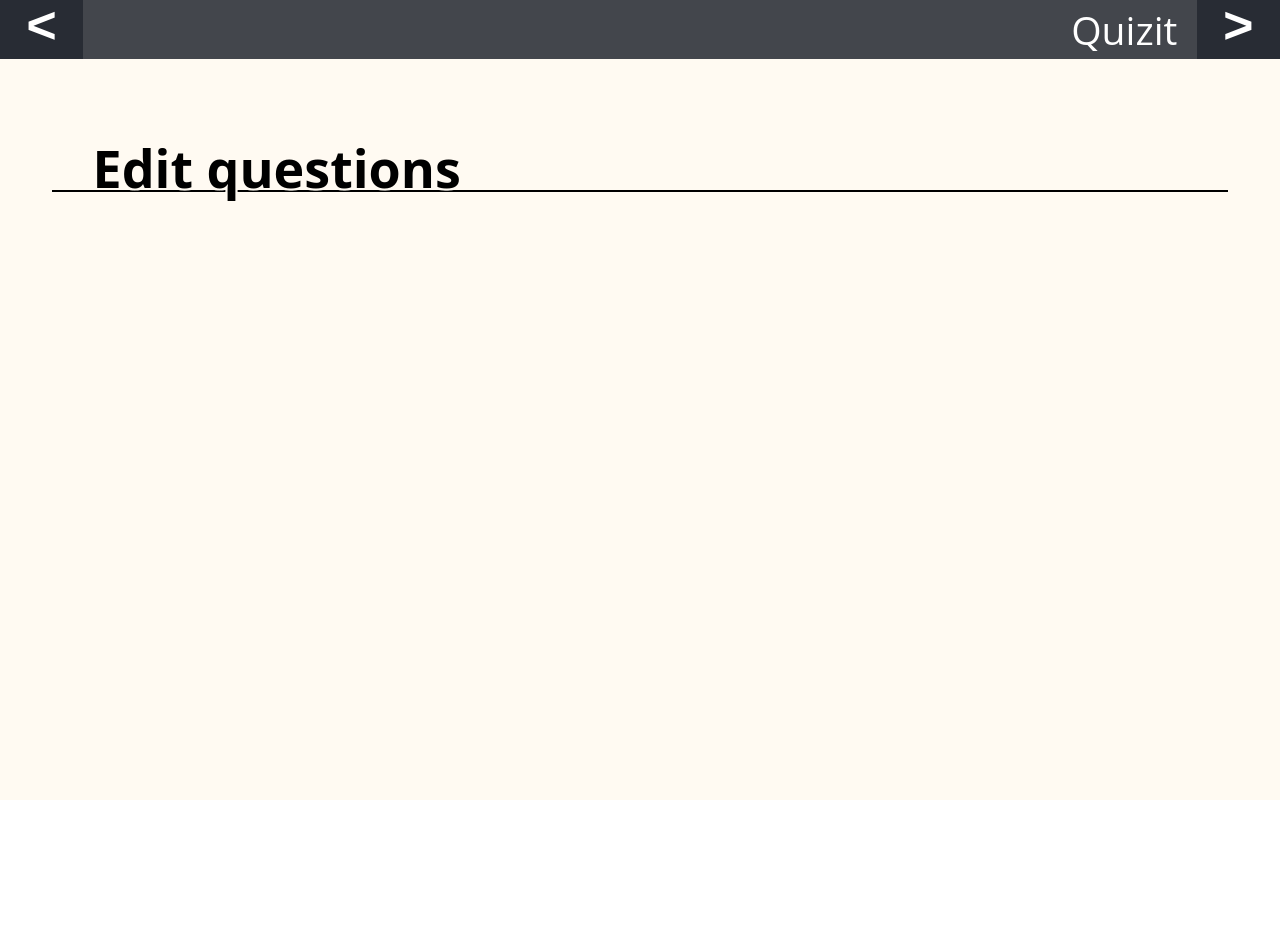
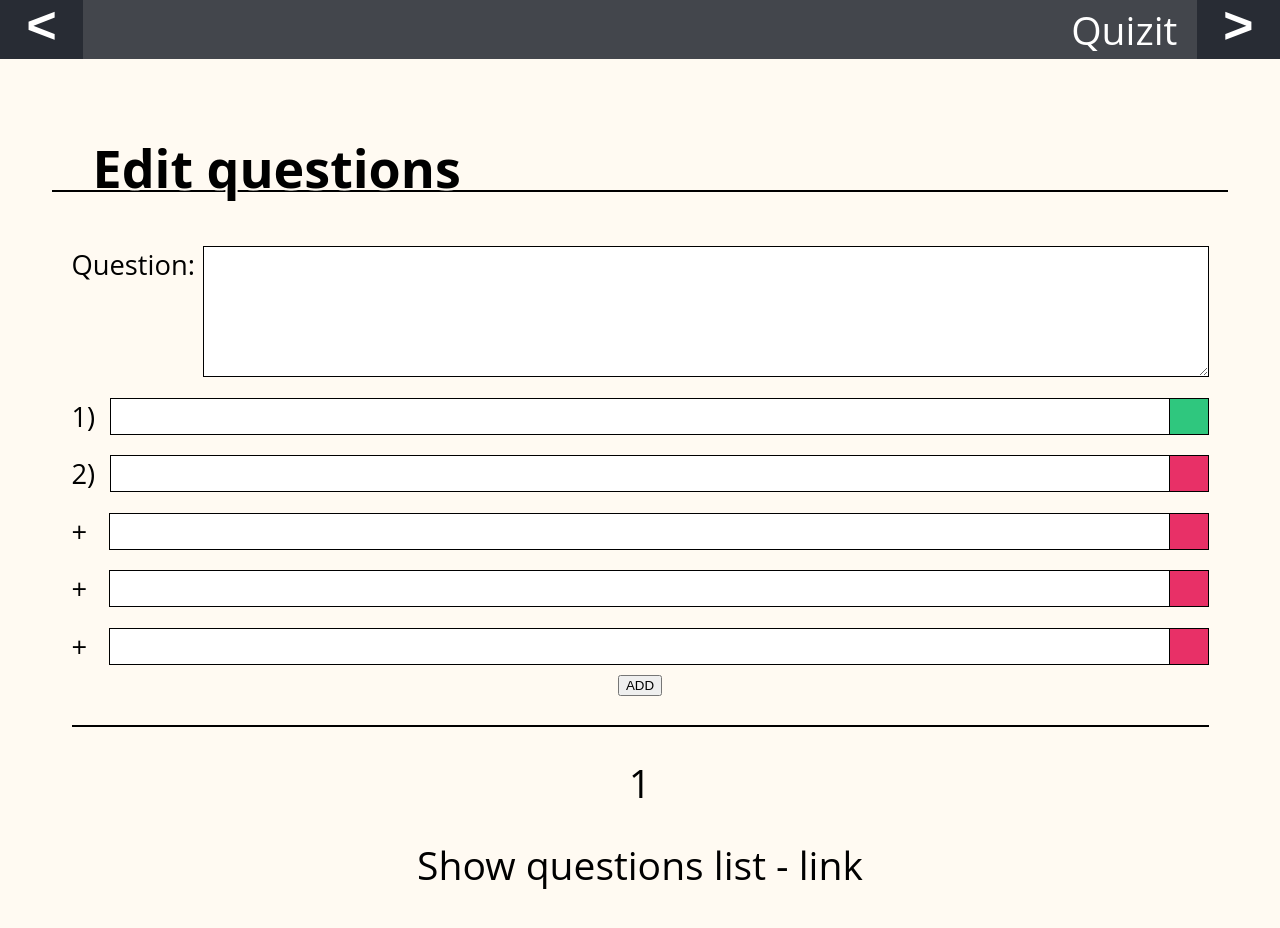
Before and after one commit to ZooMic/real-projects, a React (Create React App) app in the folder quizit/: page /edit/1 in a window 1280 px wide. Shown: the top 928 px of the page. Before the commit the page ends 800 px from the top, so only its background shows below. Built offline with nearby package versions, Linux system fonts and the light colour scheme.

Commit message:
quizit: WIP Edit questions page

```diff
--- a/quizit/src/components/SupContent/SupContent.module.css
+++ b/quizit/src/components/SupContent/SupContent.module.css
@@ -3,15 +3,7 @@
     flex-direction: column;
     align-items: center;
     font-size: 1.5em;
-    margin: 2em 1em;
     padding: 0.5em;
-}
-
-.wrapper input {
-    font-size: inherit;
-    width: -webkit-fill-available;
-    padding: 0.5em;
-    border: 2px solid;
 }
 
 .wrapper > * {
--- /dev/null
+++ b/quizit/src/components/SupSpliter/SupSpliter.js
@@ -0,0 +1,6 @@
+import React from 'react'
+import { underline } from './SupSpliter.module.css'
+
+const SupSpliter = () => <span className={underline}></span>
+
+export default SupSpliter;
--- /dev/null
+++ b/quizit/src/components/SupSpliter/SupSpliter.module.css
@@ -0,0 +1,5 @@
+.underline {
+    border-bottom: 2px solid;
+    width: 100%;
+    display: inline-block;
+}
--- /dev/null
+++ b/quizit/src/components/SupSpliter/index.js
@@ -0,0 +1 @@
+export { default } from './SupSpliter'
--- a/quizit/src/containers/AddPage/AddPage.js
+++ b/quizit/src/containers/AddPage/AddPage.js
@@ -4,7 +4,7 @@ import SubLayout from '../../components/SupLayout/';
 import SupTitle from '../../components/SupTitle/';
 import SupContent from '../../components/SupContent/';
 import { useTextValidator, useRouteNormalizer } from '../../custom-hooks/';
-import { error, submitBtn, warning, asterixMessage, available, disabled, warningBtn } from './AddPage.module.css';
+import { error, submitBtn, warning, asterixMessage, available, disabled, warningBtn, input } from './AddPage.module.css';
 
 // TODO - remove mock, handle real quiz list from redux state
 const existingQuiz = ['quiz-1', 'quiz-2']
@@ -48,7 +48,7 @@ const AddPage = () => {
             <SupTitle>Add new quiz</SupTitle>
             <SupContent>
                 <label htmlFor="quiz-name">How would you like to name it?</label>
-                <input type="text" name="quiz-name" id="quiz-name" value={quizName} onChange={onQuizNameChanged} placeholder="Example quiz name 1"/>
+                <input className={input} type="text" name="quiz-name" id="quiz-name" value={quizName} onChange={onQuizNameChanged} placeholder="Example quiz name 1"/>
                 {quizExist ?
                     <div className={`${asterixMessage} ${warning}`}>
                         <span>*</span>
--- a/quizit/src/containers/AddPage/AddPage.module.css
+++ b/quizit/src/containers/AddPage/AddPage.module.css
@@ -1,3 +1,10 @@
+.input {
+    font-size: inherit;
+    width: -webkit-fill-available;
+    padding: 0.5em;
+    border: 2px solid;
+}
+
 .asterixMessage {
     font-size: 0.7em;
     display: flex;
--- a/quizit/src/containers/EditQuizPage/EditQuizPage.js
+++ b/quizit/src/containers/EditQuizPage/EditQuizPage.js
@@ -1,8 +1,11 @@
-import React from 'react'
-import { useParams } from 'react-router-dom'
+import React from 'react';
+import { useParams } from 'react-router-dom';
 import SubLayout from '../../components/SupLayout/';
-import SupTitle from '../../components/SupTitle/'
+import SupTitle from '../../components/SupTitle/';
+import SupContent from '../../components/SupContent/';
+import SupSpliter from '../../components/SupSpliter';
 
+import { contentWrapper, inputWrapper, bordered, checkboxButton, green, red } from './EditQuizPage.module.css';
 
 
 const EditQuizPage = () => {
@@ -10,12 +13,55 @@ const EditQuizPage = () => {
     return (
         <SubLayout>
             <SupTitle>Edit questions</SupTitle>
+            <SupContent className={contentWrapper}>
+                <div className={inputWrapper}>
+                    <label htmlFor="question">Question:</label>
+                    <textarea className={bordered} id="question" rows="5"></textarea>
+                </div>
+                <div className={inputWrapper}>
+                    <label htmlFor="answer1">1)&nbsp;</label>
+                    <input className={bordered} type="text" name="answer1" id="answer1" />
+                    <button className={`${checkboxButton} ${green}`} />
+                </div>
+                <div className={inputWrapper}>
+                    <label htmlFor="answer1">2)&nbsp;</label>
+                    <input className={bordered} type="text" name="answer1" id="answer1" />
+                    <button className={`${checkboxButton} ${red}`} />
+                </div>
+                <div className={inputWrapper}>
+                    <label htmlFor="answer1">+&nbsp;&nbsp;</label>
+                    <input className={bordered} type="text" name="answer1" id="answer1" />
+                    <button className={`${checkboxButton} ${red}`} />
+                </div>
+                <div className={inputWrapper}>
+                    <label htmlFor="answer1">+&nbsp;&nbsp;</label>
+                    <input className={bordered} type="text" name="answer1" id="answer1" />
+                    <button className={`${checkboxButton} ${red}`} />
+                </div>
+                <div className={inputWrapper}>
+                    <label htmlFor="answer1">+&nbsp;&nbsp;</label>
+                    <input className={bordered} type="text" name="answer1" id="answer1" />
+                    <button className={`${checkboxButton} ${red}`} />
+                </div>
+                <button>ADD</button>
+                <SupSpliter/>
+                {/* TODO - change id to normal name, from redux state*/}
+                <span>{quizId}</span>
+                <span>Show questions list - link</span>
+            </SupContent>
         </SubLayout>
     )
 }
 
 export default EditQuizPage;
 
+/**
+ * Insert question:
+ * Answer 1: [      ]
+ * Answer 2: []()
+ * Answer +: []()
+ * Save
+ */
 
   // {/* input question */}
             // {/* input answer 1* [checkbox for correct answer]*/}
--- a/quizit/src/containers/EditQuizPage/EditQuizPage.module.css
+++ b/quizit/src/containers/EditQuizPage/EditQuizPage.module.css
@@ -0,0 +1,41 @@
+.contentWrapper {
+
+}
+
+.contentWrapper input {
+    font-size: 1em;
+    width: 100%;
+}
+
+.inputWrapper {
+    display: flex;
+    font-size: 0.7em;
+    width: 100%;
+}
+
+.inputWrapper label {
+    margin-right: 0.3em;
+}
+
+.inputWrapper textarea {
+    font-size: 0.8em;
+    width: 100%;
+}
+
+.bordered {
+    border: 1px solid;
+}
+
+.checkboxButton {
+    width: 3em;
+    border: 1px solid;
+    border-left: 0px;
+}
+
+.green {
+    background-color: #2fc77e
+}
+
+.red {
+    background-color: #e83067
+}
--- a/quizit/src/containers/MainPage/MainPage.module.css
+++ b/quizit/src/containers/MainPage/MainPage.module.css
@@ -31,7 +31,7 @@
     background-color: #bbbbbb;
     margin: 1em 0;
     color: white;
-    width: 100%;
+    width: 80%;
     text-align: center;
     border: 5px solid;
     box-shadow: 5px 5px #c5c5c5;
```
